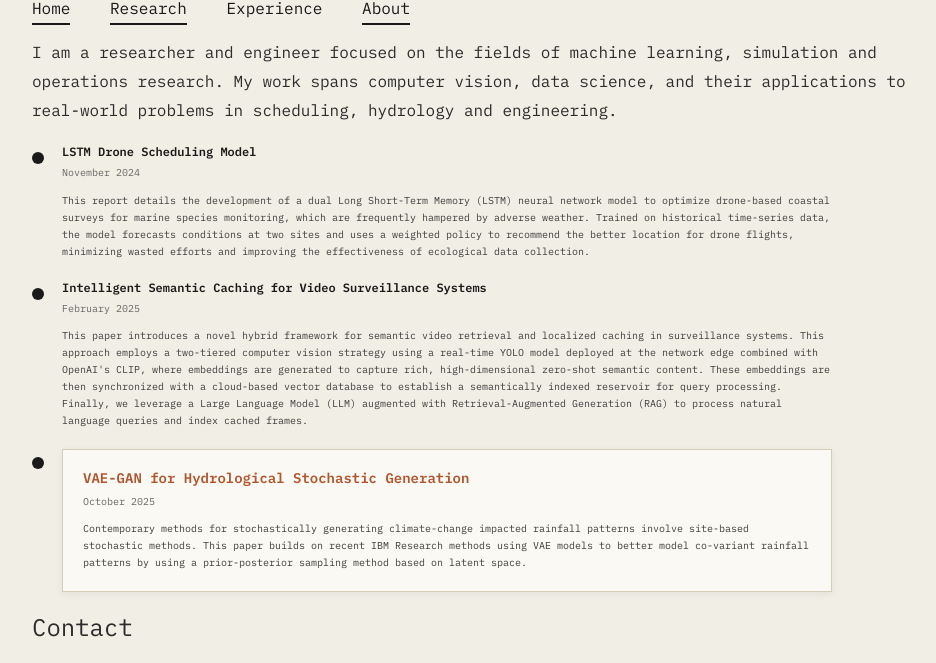
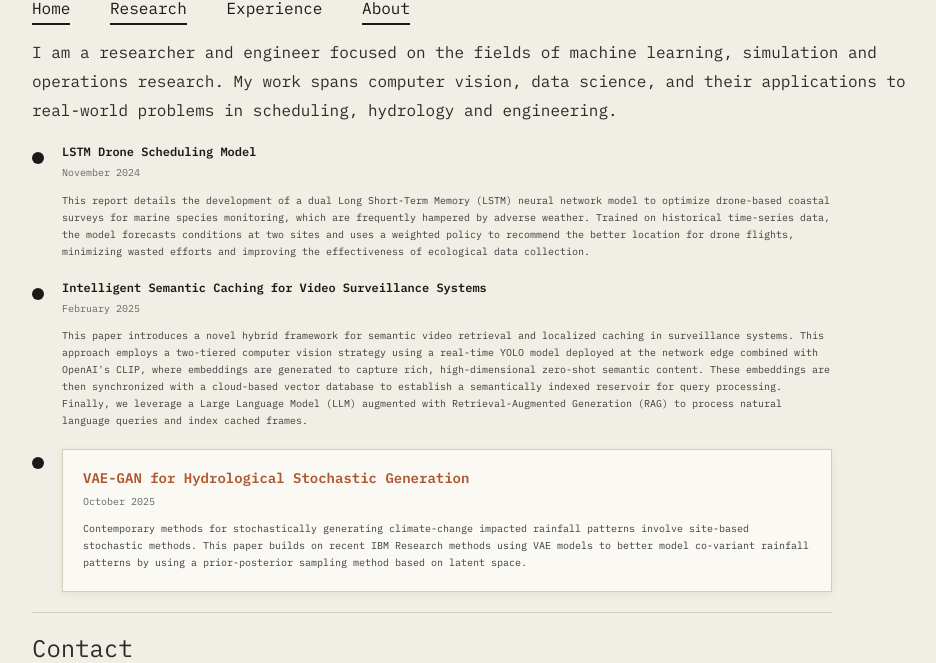
Before and after one commit to mwri469/mwri469.github.io, a plain HTML site: page index.html in a window 1280 px wide. Shown: the part 127-790 px from the top of the page, without its empty margins (48-984 px from the left). Drawn offline with Linux system fonts and the light colour scheme.

Commit message:
Fixed contact section

```diff
--- a/css/style.css
+++ b/css/style.css
@@ -85,6 +85,8 @@ nav a.active {
 
 .research-section {
     max-width: 800px;
+    border-bottom: 1px solid #d4cdb8;
+    margin-bottom: 20px;
 }
 
 .research-item {
```
Also changed, not shown: index.html (+2 -0 lines).
